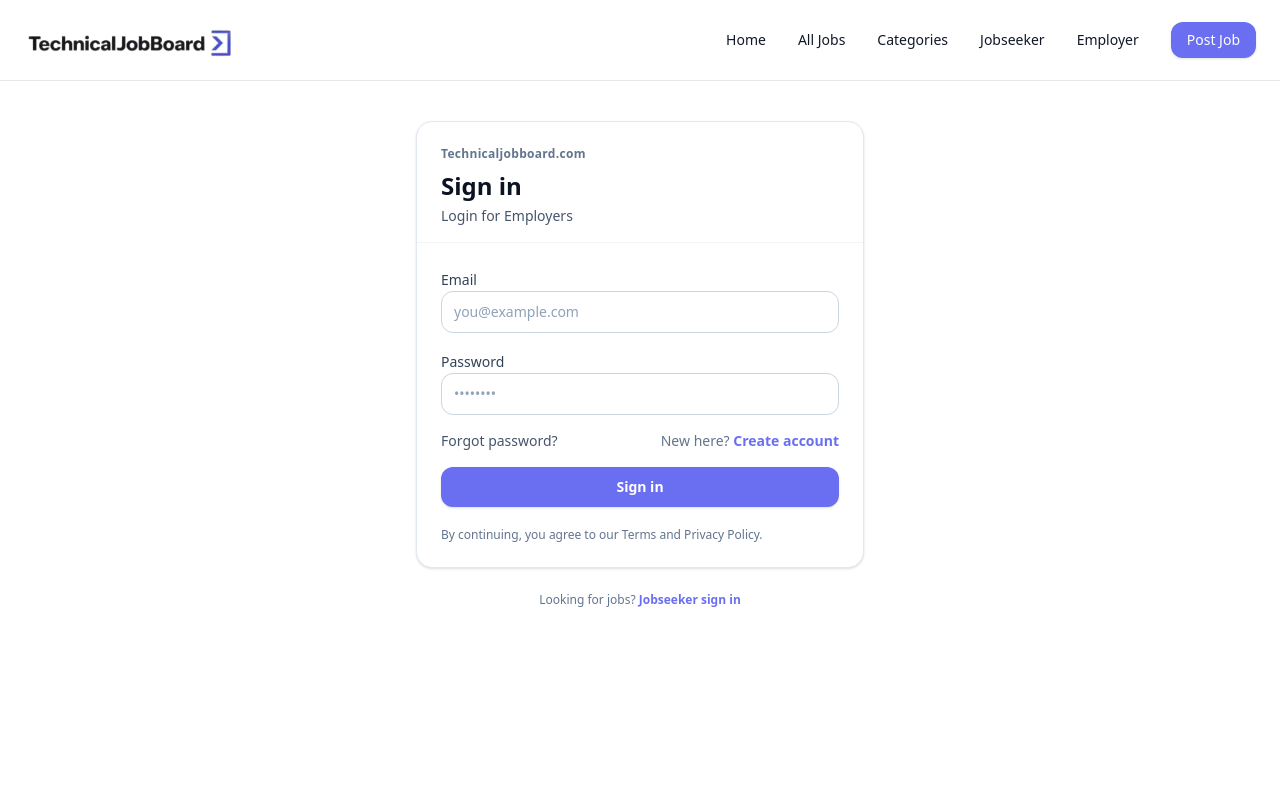
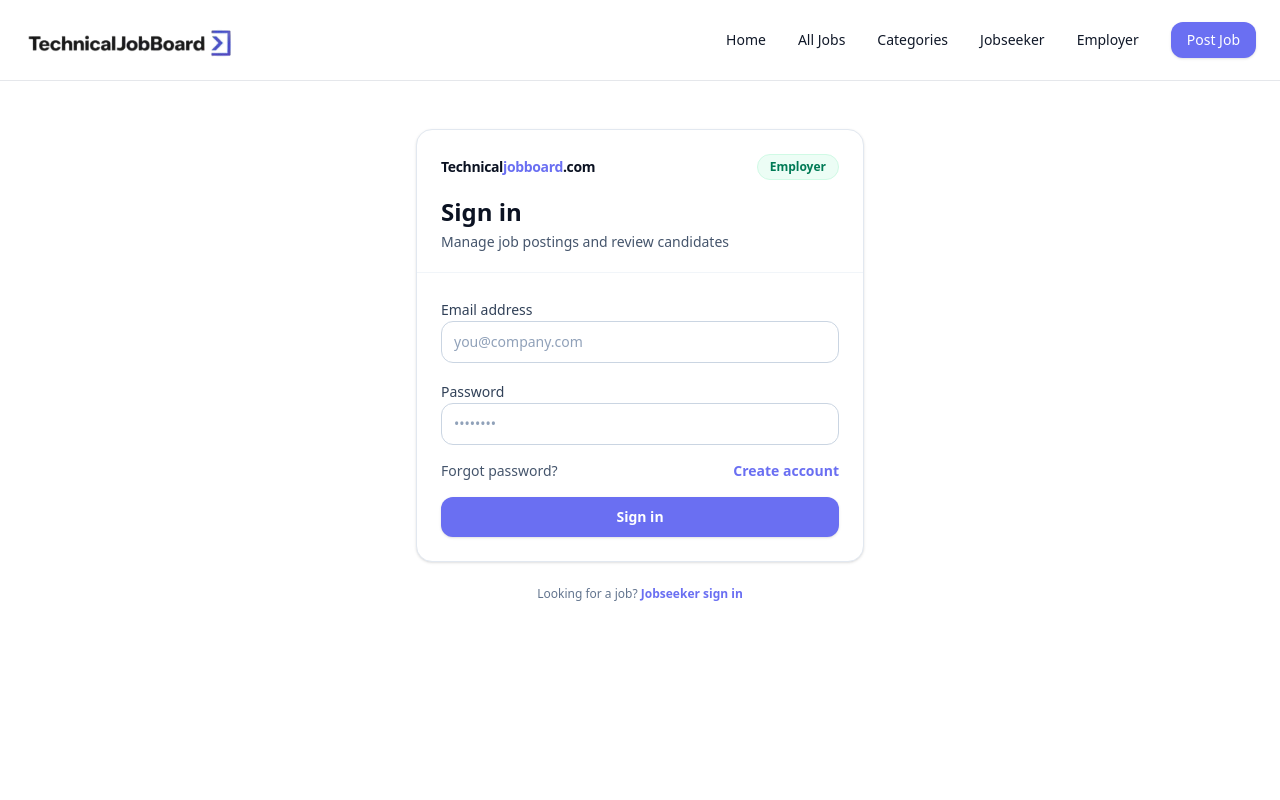
Before and after one commit to adebisidolapo/technicaljobboard, a Next.js app in the folder jobboard/: page /employer/login in a window 1280 px wide. Shown: the top 800 px of the page. Built offline with nearby package versions, Linux system fonts and the light colour scheme.

Commit message:
Improve login branding and role differentiation

```diff
--- a/jobboard/components/LoginForm.tsx
+++ b/jobboard/components/LoginForm.tsx
@@ -11,49 +11,65 @@ export default function LoginForm({ role }: LoginFormProps) {
   const [email, setEmail] = useState("");
   const [password, setPassword] = useState("");
 
-  const heading = "Sign in";
-  const subheading =
-    role === "jobseeker"
-      ? "Login for Jobseekers"
-      : "Login for Employers";
+  const isJobseeker = role === "jobseeker";
 
   const handleSubmit = (e: React.FormEvent) => {
     e.preventDefault();
-    // Hook API later
     console.log({ email, password, role });
     alert("Login submitted (API will be connected later)");
   };
 
   return (
     <main className="min-h-[calc(100vh-80px)] bg-white">
-      <div className="mx-auto max-w-7xl px-4 sm:px-6 py-10">
+      <div className="mx-auto max-w-7xl px-4 sm:px-6 py-12">
         <div className="mx-auto w-full max-w-md">
           {/* Card */}
           <div className="rounded-2xl border border-slate-200 bg-white shadow-sm">
-            {/* Top */}
-            <div className="px-6 pt-6 pb-4 border-b border-slate-100">
-              <p className="text-xs font-semibold tracking-wide text-slate-500">
-                Technicaljobboard.com
+            {/* Header */}
+            <div className="px-6 pt-6 pb-5 border-b border-slate-100">
+              {/* Brand */}
+              <div className="flex items-center justify-between">
+                <p className="text-sm font-bold tracking-tight text-[#0B1222]">
+                  Technical<span className="text-[var(--brand-purple)]">jobboard</span>.com
                 </p>
-              <h1 className="mt-2 text-2xl font-bold text-[#0B1222]">
-                {heading}
+
+                {/* Role badge */}
+                <span
+                  className={`inline-flex items-center rounded-full px-3 py-1 text-xs font-semibold ${
+                    isJobseeker
+                      ? "bg-indigo-50 text-indigo-700 border border-indigo-100"
+                      : "bg-emerald-50 text-emerald-700 border border-emerald-100"
+                  }`}
+                >
+                  {isJobseeker ? "Jobseeker" : "Employer"}
+                </span>
+              </div>
+
+              {/* Headings */}
+              <h1 className="mt-4 text-2xl font-extrabold text-[#0B1222]">
+                Sign in
               </h1>
-              <p className="mt-1 text-sm text-slate-600">{subheading}</p>
+
+              <p className="mt-1 text-sm text-slate-600">
+                {isJobseeker
+                  ? "Access job listings and track your applications"
+                  : "Manage job postings and review candidates"}
+              </p>
             </div>
 
             {/* Form */}
             <form onSubmit={handleSubmit} className="px-6 py-6 space-y-4">
               <div className="space-y-1">
                 <label className="text-sm font-medium text-slate-700">
-                  Email
+                  Email address
                 </label>
                 <input
                   type="email"
                   required
                   value={email}
                   onChange={(e) => setEmail(e.target.value)}
-                  placeholder="you@example.com"
-                  className="w-full rounded-xl border border-slate-300 bg-white px-3 py-2.5 text-sm text-slate-900 placeholder:text-slate-400 outline-none focus:ring-2 focus:ring-[var(--brand-purple)]/40 focus:border-[var(--brand-purple)]"
+                  placeholder="you@company.com"
+                  className="w-full rounded-xl border border-slate-300 px-3 py-2.5 text-sm text-slate-900 placeholder:text-slate-400 outline-none focus:ring-2 focus:ring-[var(--brand-purple)]/40 focus:border-[var(--brand-purple)]"
                 />
               </div>
 
@@ -67,10 +83,11 @@ export default function LoginForm({ role }: LoginFormProps) {
                   value={password}
                   onChange={(e) => setPassword(e.target.value)}
                   placeholder="••••••••"
-                  className="w-full rounded-xl border border-slate-300 bg-white px-3 py-2.5 text-sm text-slate-900 placeholder:text-slate-400 outline-none focus:ring-2 focus:ring-[var(--brand-purple)]/40 focus:border-[var(--brand-purple)]"
+                  className="w-full rounded-xl border border-slate-300 px-3 py-2.5 text-sm text-slate-900 placeholder:text-slate-400 outline-none focus:ring-2 focus:ring-[var(--brand-purple)]/40 focus:border-[var(--brand-purple)]"
                 />
               </div>
 
+              {/* Actions */}
               <div className="flex items-center justify-between text-sm">
                 <Link
                   href="#"
@@ -79,15 +96,12 @@ export default function LoginForm({ role }: LoginFormProps) {
                   Forgot password?
                 </Link>
 
-                <span className="text-slate-500">
-                  New here?{" "}
                 <Link
-                    href={role === "jobseeker" ? "/jobseeker/signup" : "/employer/signup"}
+                  href={isJobseeker ? "/jobseeker/signup" : "/employer/signup"}
                   className="font-semibold text-[var(--brand-purple)] hover:text-[var(--brand-purple-dark)] transition"
                 >
                   Create account
                 </Link>
-                </span>
               </div>
 
               <button
@@ -96,19 +110,14 @@ export default function LoginForm({ role }: LoginFormProps) {
               >
                 Sign in
               </button>
-
-              {/* subtle helper line */}
-              <p className="pt-1 text-xs text-slate-500">
-                By continuing, you agree to our Terms and Privacy Policy.
-              </p>
             </form>
           </div>
 
-          {/* bottom hint */}
+          {/* Switch role */}
           <p className="mt-6 text-center text-xs text-slate-500">
-            {role === "jobseeker" ? (
+            {isJobseeker ? (
               <>
-                Looking to hire?{" "}
+                Hiring talent?{" "}
                 <Link
                   href="/employer/login"
                   className="font-semibold text-[var(--brand-purple)] hover:text-[var(--brand-purple-dark)] transition"
@@ -118,7 +127,7 @@ export default function LoginForm({ role }: LoginFormProps) {
               </>
             ) : (
               <>
-                Looking for jobs?{" "}
+                Looking for a job?{" "}
                 <Link
                   href="/jobseeker/login"
                   className="font-semibold text-[var(--brand-purple)] hover:text-[var(--brand-purple-dark)] transition"
```
Lines whose indentation alone changed are shown as unchanged.
